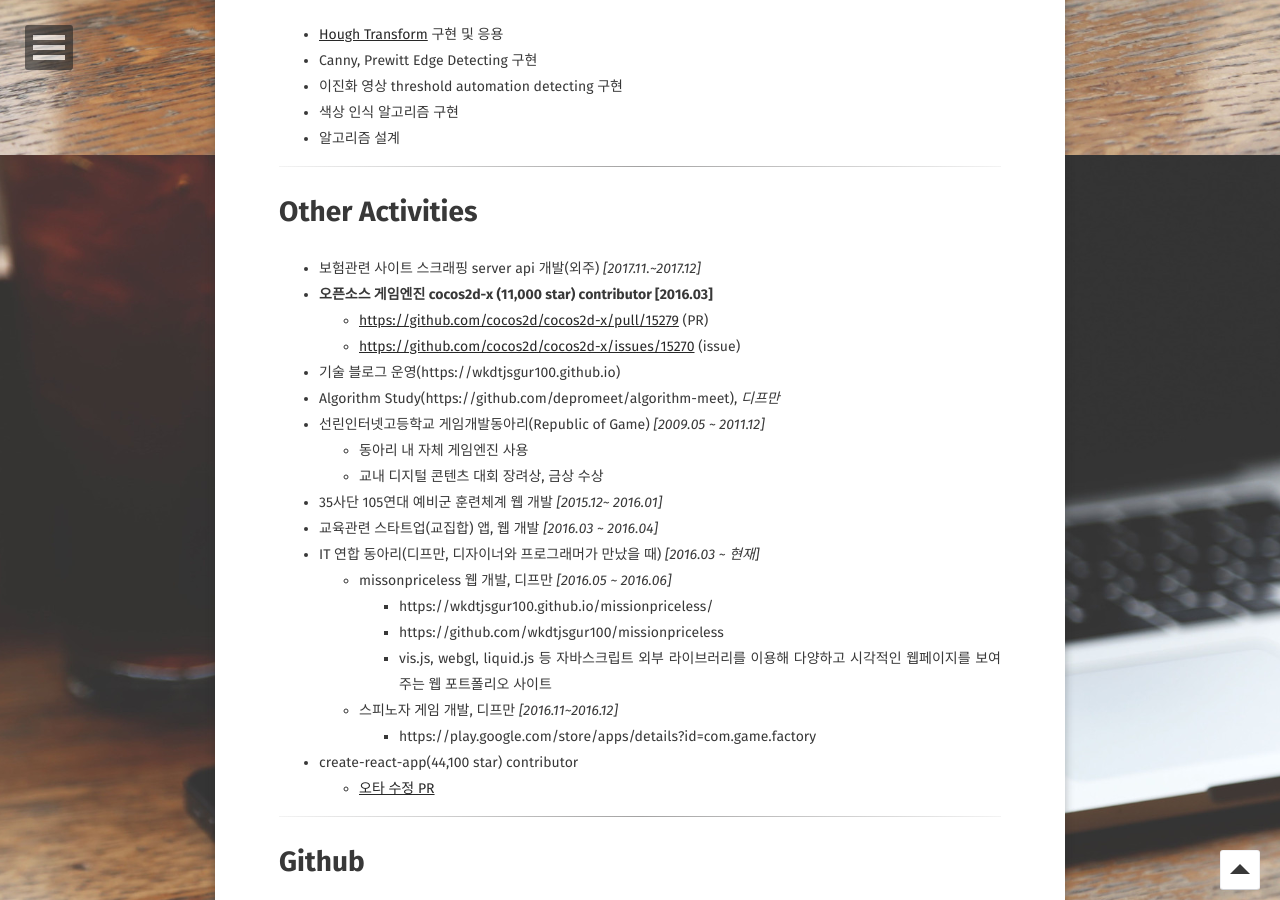
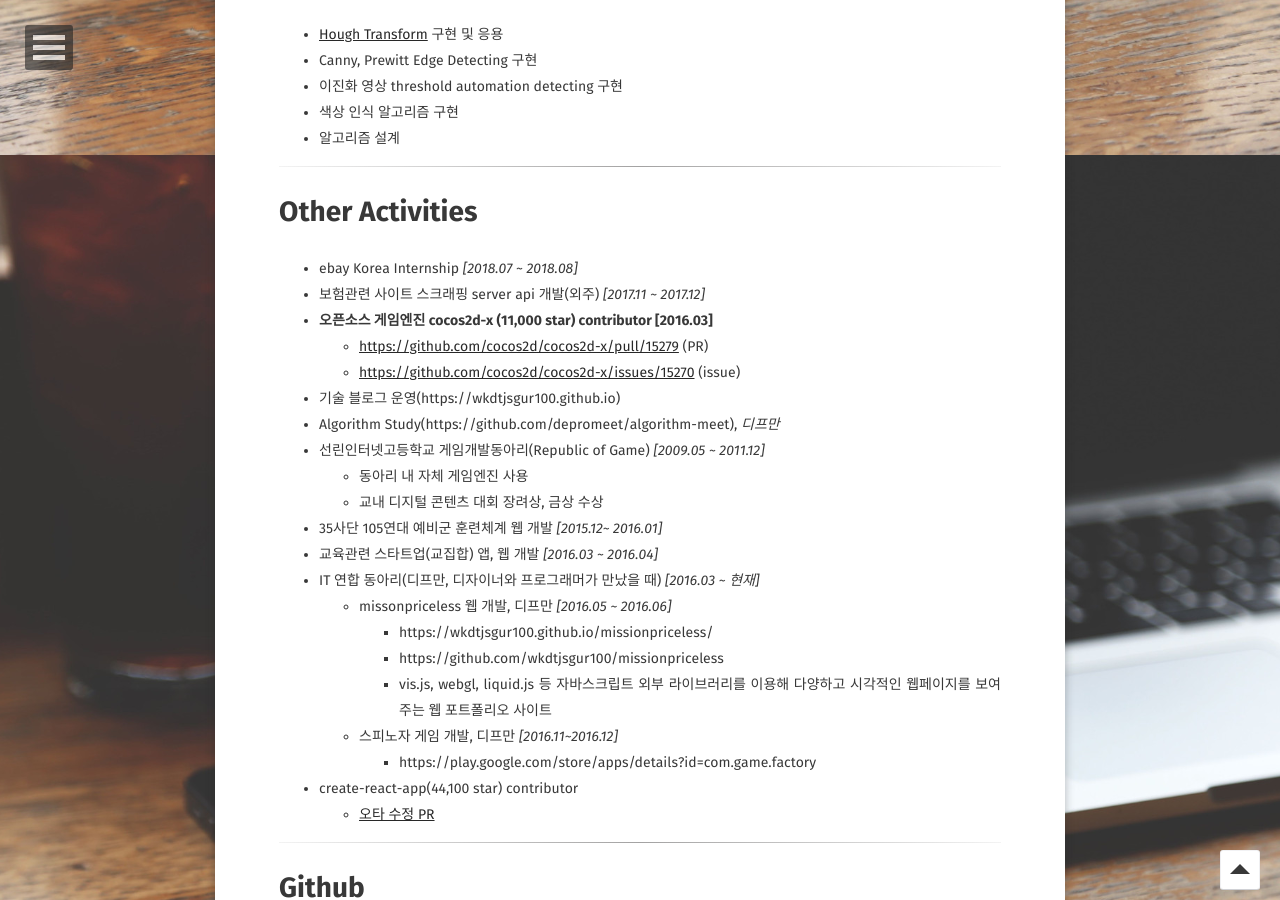
Before and after one commit to wkdtjsgur100/wkdtjsgur100.github.io, a Jekyll site: the page built from about/index.md, in a window 1280 px wide and 900 px high, scrolled down 4345 px. Built offline with Jekyll 4.4.1, drawn with Linux system fonts in a browser that asks for light colours; some web fonts are replaced.

Commit message:
Add ebay Internship profile

```diff
--- a/about/index.md
+++ b/about/index.md
@@ -162,7 +162,8 @@ KAIST SOC Robot War(http://www.socrobotwar.org/) 대회에서
 <hr>
 
 # Other Activities
-- 보험관련 사이트 스크래핑 server api 개발(외주) *[2017.11.~2017.12]*
+- ebay Korea Internship *[2018.07 ~ 2018.08]*
+- 보험관련 사이트 스크래핑 server api 개발(외주) *[2017.11 ~ 2017.12]*
 - **오픈소스 게임엔진 cocos2d-x (11,000 star) contributor [2016.03]**
     - [https://github.com/cocos2d/cocos2d-x/pull/15279](https://github.com/cocos2d/cocos2d-x/pull/15279) (PR)
     - [https://github.com/cocos2d/cocos2d-x/issues/15270](https://github.com/cocos2d/cocos2d-x/issues/15270) (issue)
```
